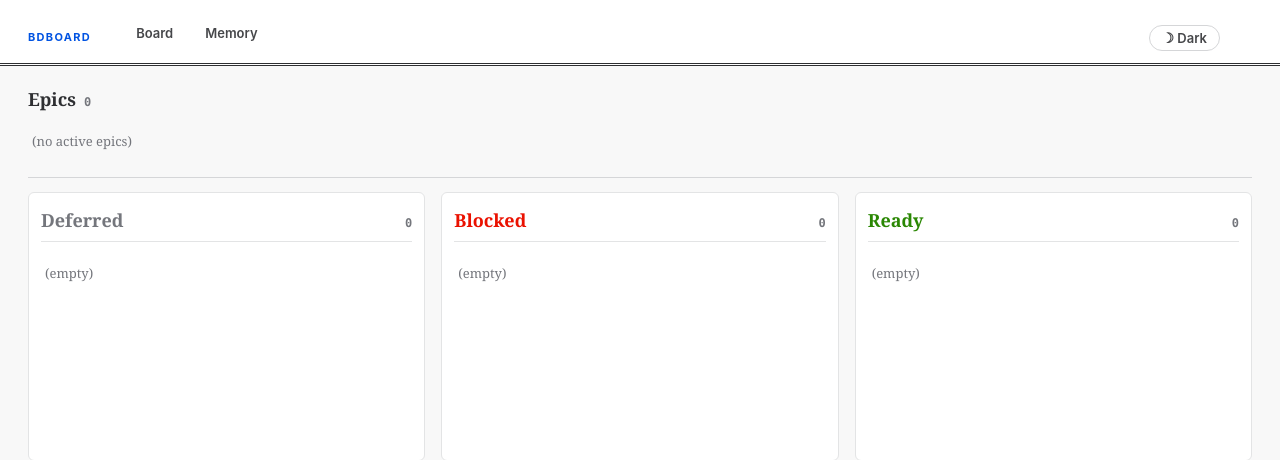
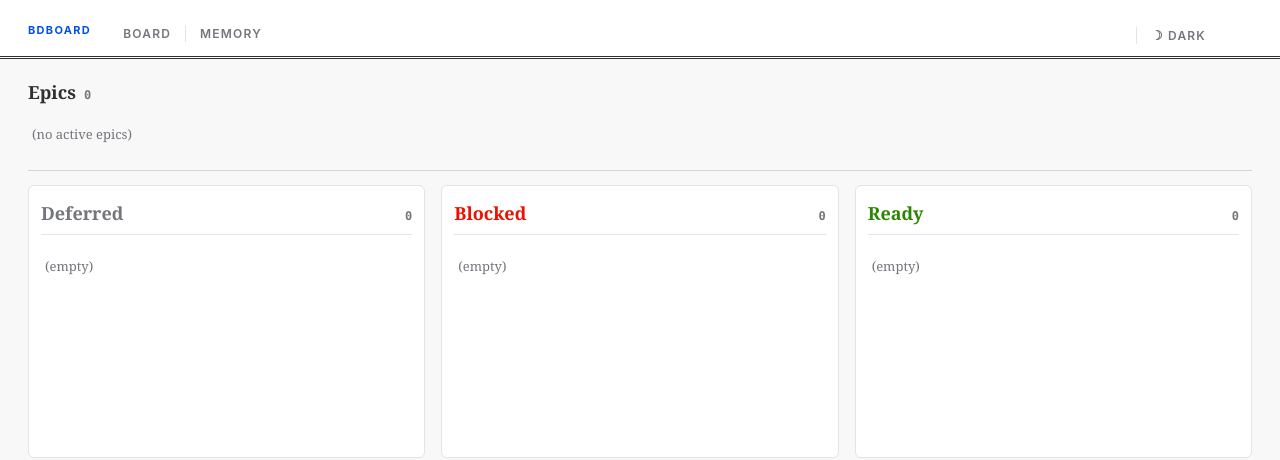
Before and after one commit to weegens-aaron/bdboard, a FastAPI app: template src/bdboard/templates/dashboard.html in a window 1280 px wide. Shown: the top 460 px of the page. Run offline with FastAPI, Linux system fonts and the light colour scheme; the template is opened without the code that fills it, so the values that code supplies are empty; some libraries are stand-ins or nearby versions.

Commit message:
bdboard-9kb: editorial contents-bar masthead (Option A)
Replace app-like masthead chrome (boxed Board pill, plain Memory link,
bordered theme-toggle pill) with a typographic contents bar that reuses
the masthead's own editorial kit: small-caps + letterspacing (like
.kicker) and hairline vertical rules (like the counts strip).

- Active page = ink colour + bold weight + inset baseline rule (3
  non-colour cues, clears WCAG 1.4.1).
- Board/Memory stay real nav (<a href> in <nav aria-label=Primary>,
  aria-current preserved); theme toggle stays a <button aria-pressed>
  outside <nav> with the CSS-driven to-dark/to-light label swap intact.
- No pill/box/filled surfaces; hover is colour-only; visible
  :focus-visible outline on every interactive element.
- AA contrast in both themes; no raw hex outside :root.
- Add tests/test_masthead_nav_contrast.py; refresh dark-theme +
  page-memory class assertions.

```diff
--- a/src/bdboard/static/styles.css
+++ b/src/bdboard/static/styles.css
@@ -253,82 +253,81 @@ pre { margin: 0; }
   margin-top: 4px;
 }
 
-/* Masthead nav — links Board (/) and Memory (/memory). Sits between the
-   brand and the counts; minimal pill links with a clear active state.
-   Active link uses ink-on-paper-2 (>=12:1) and a blue underline rule so
-   the current location is signalled by more than color alone. */
+/* Masthead contents bar (bdboard-9kb, Option A from the bdboard-buq spike).
+   Board / Memory / theme read as a single typographic "contents strip" that
+   reuses the masthead's own editorial kit — the small-caps letterspacing of
+   .kicker and the hairline vertical rules of the counts strip. No pills,
+   boxes, borders, or filled backgrounds (the bead's core complaint).
+
+   The theme toggle (a <button>) borrows .mh-link so it reads as the last
+   cell of the same strip, but stays semantically an action outside <nav>. */
 .masthead-nav {
   display: flex;
   align-items: center;
-  gap: 6px;
   margin: 0 auto 2px 0;
 }
-.masthead-nav-link {
-  font-family: var(--sans);
-  font-size: 13px;
+.mh-link {
+  /* Small-caps + letterspacing, matching .kicker / the counts labels. */
+  font-family: var(--sans);
+  text-transform: uppercase;
+  letter-spacing: 0.10em;
+  font-size: 12px;
   font-weight: 600;
-  color: var(--ink-2);            /* gray-140 on paper-3: ~8.9:1 */
+  line-height: 1;
+  color: var(--muted);            /* inactive: de-emphasised. gray-100 on
+                                     paper-3 = 4.74:1 light / 5.79:1 dark */
   text-decoration: none;
-  padding: 5px 12px;
-  border-radius: 4px;
-  border: 1px solid transparent;
-}
-.masthead-nav-link:hover {
-  background: var(--paper-2);
+  background: none;
+  border: 0;
+  border-radius: 0;
+  /* Hairline vertical rule between cells, exactly like .counts-cell. */
+  border-left: 1px solid var(--rule);
+  padding: 2px 14px;
+  cursor: pointer;
+  transition: color 0.12s ease;
+}
+/* First cell in the nav has no leading rule (matches .counts-cell:first). */
+.masthead-nav .mh-link:first-child {
+  border-left: 0;
+  padding-left: 0;
+}
+/* Hover affordance is colour-only (muted → ink) so it doesn't double-signal
+   with the active baseline rule. */
+.mh-link:hover {
   color: var(--ink);
-  text-decoration: none;
-}
-.masthead-nav-link:focus-visible {
+}
+.mh-link:focus-visible {
   outline: 2px solid var(--brand-blue);
-  outline-offset: 2px;
-}
-.masthead-nav-link.is-active {
-  color: var(--brand-blue-d);     /* #004f9a on brand-blue-l: ~7.1:1 */
-  background: var(--brand-blue-l);
-  border-color: #9ab8ff;
-  /* Underline so the active page is signalled by more than color alone
-     (the decorative pill border alone is sub-3:1 against the masthead). */
-  text-decoration: underline;
-  text-decoration-thickness: 2px;
-  text-underline-offset: 3px;
-}
-
-/* Theme toggle (bdboard-35e) — a single pill button that flips the theme.
-   It lives in the masthead next to the nav. The button text/icon swap is
-   driven by CSS attribute selectors keyed off the <html data-theme>, so
-   the JS only has to flip one attribute (single source of truth). */
-.theme-toggle {
-  font-family: var(--sans);
-  font-size: 13px;
-  font-weight: 600;
+  outline-offset: 3px;
+}
+/* Active page = ink colour + bold weight + an inset baseline rule. THREE
+   non-colour cues (weight + rule on top of colour) clear WCAG 1.4.1. */
+.mh-link.is-active {
+  color: var(--ink);              /* gray-160 on paper-3 = 13.6:1 light */
+  font-weight: 800;
+  box-shadow: inset 0 -2px 0 var(--brand-blue);
+}
+
+/* Theme toggle (bdboard-35e) — borrows .mh-link styling so it reads as the
+   trailing cell of the contents bar, tied in with the same hairline
+   border-left. It is a <button> outside <nav>: an action, not navigation.
+   The label/icon swap is driven by CSS attribute selectors keyed off the
+   <html data-theme>, so the JS only flips one attribute (single source of
+   truth from bdboard-35e). */
+.mh-toggle {
   display: inline-flex;
   align-items: center;
   gap: 6px;
-  color: var(--ink-2);
-  background: var(--paper-3);
-  border: 1px solid var(--rule-2);
-  border-radius: 999px;
-  padding: 5px 12px;
-  cursor: pointer;
-  line-height: 1;
-  transition: background 0.12s ease, border-color 0.12s ease, color 0.12s ease;
-}
-.theme-toggle:hover {
-  background: var(--paper-2);
-  color: var(--ink);
-  border-color: var(--rule);
-}
-.theme-toggle:focus-visible {
-  outline: 2px solid var(--brand-blue);
-  outline-offset: 2px;
-}
-.theme-toggle-icon { font-size: 14px; line-height: 1; }
+  /* Borrows .mh-link's border-left (hairline rule) and padding; nothing to
+     override here beyond the flex layout for the icon + label. */
+}
+.mh-toggle-icon { font-size: 13px; line-height: 1; }
 /* Show the icon/label for the theme you'll switch TO, so the affordance
    reads as an action. Default markup is the "dark" prompt (light theme
    active); when dark is active we reveal the "light" prompt instead. */
-.theme-toggle .theme-toggle-to-light { display: none; }
-:root[data-theme="dark"] .theme-toggle .theme-toggle-to-dark { display: none; }
-:root[data-theme="dark"] .theme-toggle .theme-toggle-to-light { display: inline; }
+.mh-toggle .mh-toggle-to-light { display: none; }
+:root[data-theme="dark"] .mh-toggle .mh-toggle-to-dark { display: none; }
+:root[data-theme="dark"] .mh-toggle .mh-toggle-to-light { display: inline; }
 
 .counts {
   display: flex;
--- a/src/bdboard/templates/partials/nav.html
+++ b/src/bdboard/templates/partials/nav.html
@@ -1,32 +1,42 @@
-{# Masthead nav — links the dashboard (/) and the memory view (/memory).
-   Shared by dashboard.html and memory.html so the two surfaces stay
-   symmetric and the chrome lives in one place (DRY).
+{# Masthead contents bar (bdboard-9kb, Option A from the bdboard-buq spike).
+   Links the dashboard (/) and the memory view (/memory). Shared by
+   dashboard.html and memory.html so the two surfaces stay symmetric and the
+   chrome lives in one place (DRY).
+
+   Treatment: a typographic "contents bar" that reuses the masthead's own
+   editorial kit — small-caps + letterspacing (like .kicker) and hairline
+   vertical rules (like the counts strip). No pills, boxes, or filled
+   surfaces. The active page is signalled by THREE non-colour cues:
+   ink colour + bold weight + an inset baseline rule (.mh-link.is-active).
 
    `active` ("board" | "memory") marks the current page: it both gets the
    .is-active styling hook and an aria-current="page" so assistive tech
    announces the current location. #}
 <nav class="masthead-nav" aria-label="Primary">
   <a href="/"
-     class="masthead-nav-link{% if active == 'board' %} is-active{% endif %}"
+     class="mh-link{% if active == 'board' %} is-active{% endif %}"
      {% if active == 'board' %}aria-current="page"{% endif %}>Board</a>
   <a href="/memory"
-     class="masthead-nav-link{% if active == 'memory' %} is-active{% endif %}"
+     class="mh-link{% if active == 'memory' %} is-active{% endif %}"
      {% if active == 'memory' %}aria-current="page"{% endif %}>Memory</a>
 </nav>
 {# Theme toggle (bdboard-35e). Sits beside the nav as shared masthead chrome
-   so both the board and memory surfaces get it (DRY). Not inside <nav>
-   because switching themes is an action, not navigation. The visible label
-   describes the action (what you'll switch TO); CSS swaps which label shows
-   based on <html data-theme>. aria-pressed is set/maintained in JS. #}
+   so both the board and memory surfaces get it (DRY). It borrows the
+   .mh-link contents-bar styling so it reads as the last cell of the strip
+   (with the same hairline border-left separator the counts strip uses), but
+   it stays a <button> OUTSIDE <nav> because switching themes is an action,
+   not navigation. The visible label describes the action (what you'll switch
+   TO); CSS swaps which label shows based on <html data-theme>. aria-pressed
+   is set/maintained in JS (single source of truth from bdboard-35e). #}
 <button type="button"
         id="theme-toggle"
-        class="theme-toggle"
+        class="mh-link mh-toggle"
         aria-pressed="false"
         aria-label="Toggle dark mode">
-  <span class="theme-toggle-to-dark" aria-hidden="true">
-    <span class="theme-toggle-icon">☽</span> Dark
+  <span class="mh-toggle-to-dark" aria-hidden="true">
+    <span class="mh-toggle-icon">☽</span> Dark
   </span>
-  <span class="theme-toggle-to-light" aria-hidden="true">
-    <span class="theme-toggle-icon">☀</span> Light
+  <span class="mh-toggle-to-light" aria-hidden="true">
+    <span class="mh-toggle-icon">☀</span> Light
   </span>
 </button>
```
Also changed, not shown: tests/test_dark_theme_contrast.py (+3 -1 lines), tests/test_masthead_nav_contrast.py (added, +126 -0 lines), tests/test_page_memory.py (+2 -2 lines).
